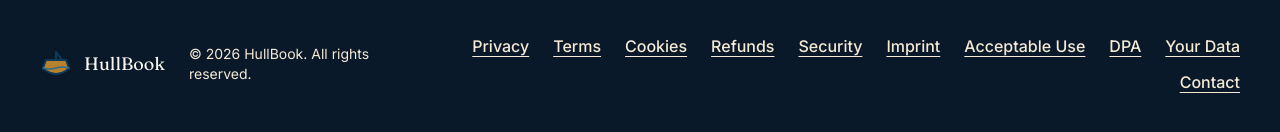
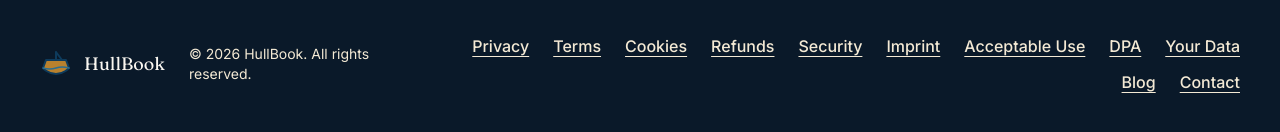
Before and after one commit to jelhadouti-sketch/hullbook, a Next.js app: page /en in a window 1280 px wide. Shown: the part 6838-6970 px from the top of the page. Built offline with nearby package versions, Linux system fonts and the light colour scheme; no server answers.

Commit message:
Add Blog link to footer

```diff
--- a/app/[locale]/(marketing)/page.tsx
+++ b/app/[locale]/(marketing)/page.tsx
@@ -335,6 +335,7 @@ export default async function HomePage({
             <a href={`/${locale}/acceptable-use`} style={{color:"#f4ead5",textDecoration:"underline",textUnderlineOffset:"4px",fontWeight:500}}>Acceptable Use</a>
             <a href={`/${locale}/dpa`} style={{color:"#f4ead5",textDecoration:"underline",textUnderlineOffset:"4px",fontWeight:500}}>DPA</a>
             <a href={`/${locale}/data-request`} style={{color:"#f4ead5",textDecoration:"underline",textUnderlineOffset:"4px",fontWeight:500}}>Your Data</a>
+            <a href={`/${locale}/blog`} style={{color:"#f4ead5",textDecoration:"underline",textUnderlineOffset:"4px",fontWeight:500}}>Blog</a>
             <a href="mailto:hello@hullbook.com" style={{color:"#f4ead5",textDecoration:"underline",textUnderlineOffset:"4px",fontWeight:500}}>{dict.footer.contact}</a>
           </div>
         </div>
```
